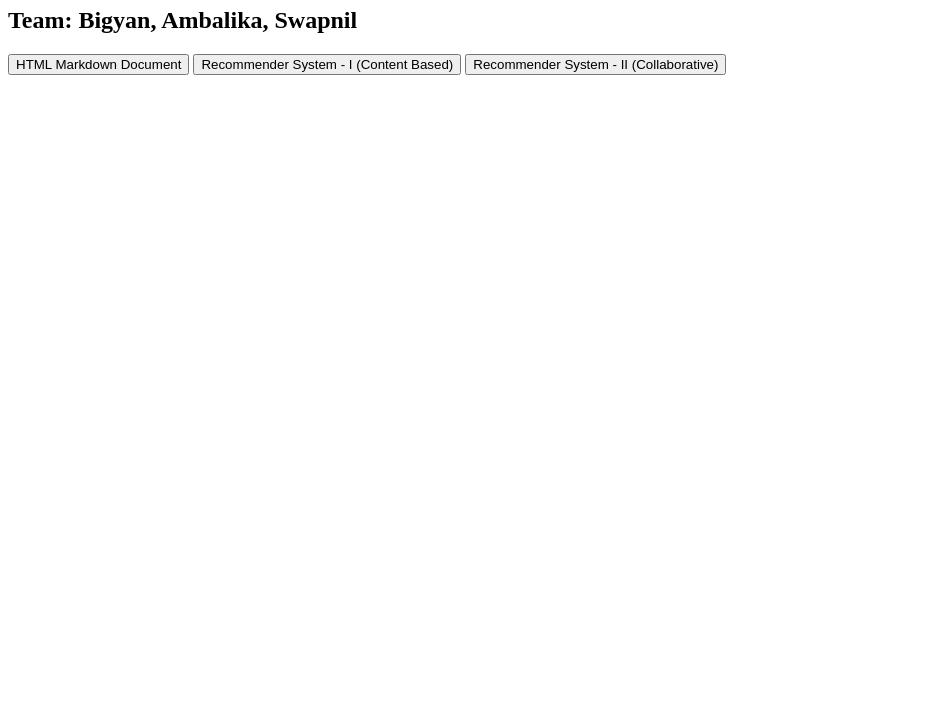
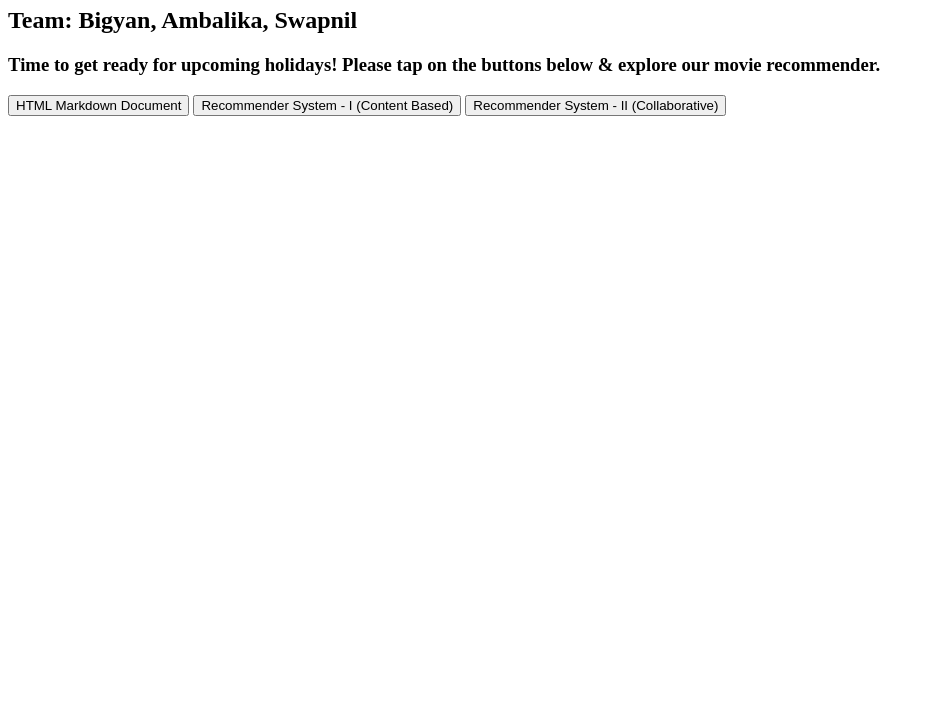
Before and after one commit to bigyanmishra/bigyanmishra.github.io, a plain HTML site: page index.html in a window 1280 px wide. Shown: the part 73-800 px from the top of the page, without its empty margins (0-935 px from the left). Drawn offline with nearby package versions, Linux system fonts and the light colour scheme.

Commit message:
Add files via upload

```diff
--- a/index.html
+++ b/index.html
@@ -36,6 +36,7 @@
 <body>
 	<h1>(CS598 - PSL - FALL 2021) Project 4 - Movie Recommendation</h1>
     <h2 class="subtitle">Team: Bigyan, Ambalika, Swapnil</h2>
+	<h3 class="subtitle">Time to get ready for upcoming holidays! Please tap on the buttons below & explore our movie recommender. </h3>
 
 	<form>
     <input type="button" value="HTML Markdown Document" onClick="window.open('Project_4_5667_bigyanm2_aroy13_ssnaik2.html');"/>
```
